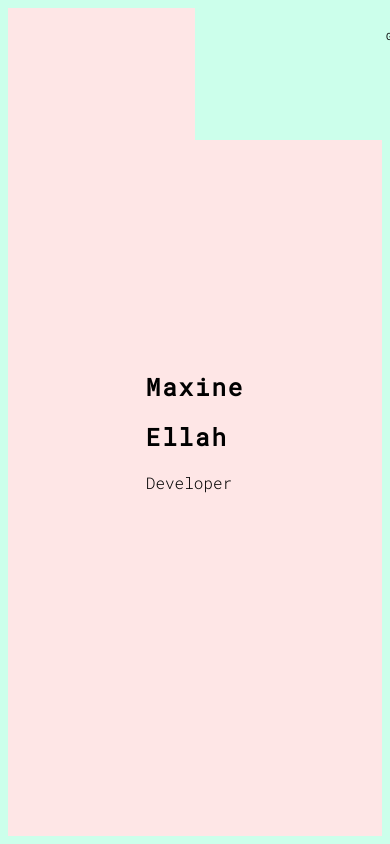
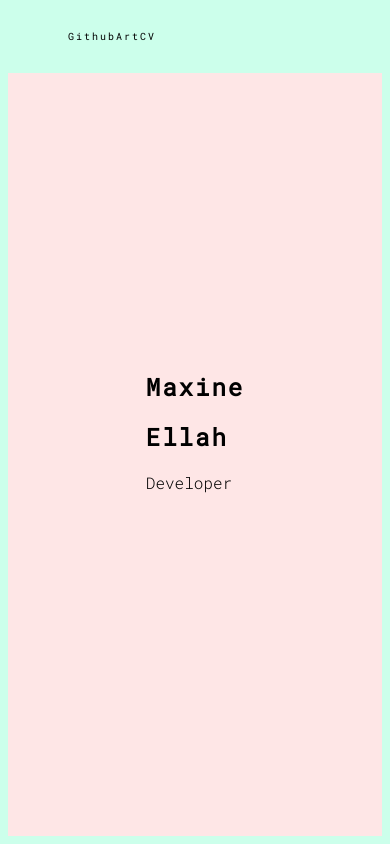
Before and after one commit to maxine-ellah/maxine-ellah.com, a website: page index.html in a window 390 px wide. Drawn offline with nearby package versions, Linux system fonts and the light colour scheme.

Commit message:
remove flex from content div in mobile view, but links disappear in desktop view

```diff
--- a/index.css
+++ b/index.css
@@ -17,15 +17,14 @@ a {
 }
 
 ul {
-  /*position: fixed;
-  top: 0;
-  width: 100%;*/
+  display: flex;
+  width: 100%;
 }
 
 li {
+  margin: auto;
   list-style: none;
-  height: 20px;
-  margin-bottom: 10px;
+  display: inline-block;
 }
 
 li:hover {
@@ -45,7 +44,6 @@ li:hover {
 .content {
   height: 100%;
   width: 100%;
-  display: flex;
   align-items: flex-end;
   justify-content: center;
 }
@@ -80,6 +78,7 @@ li:hover {
 @media (min-width: 1024px) {
 
   .content {
+    display: flex;
     font-size: 120%;
     justify-content: flex-end;
   }
```
